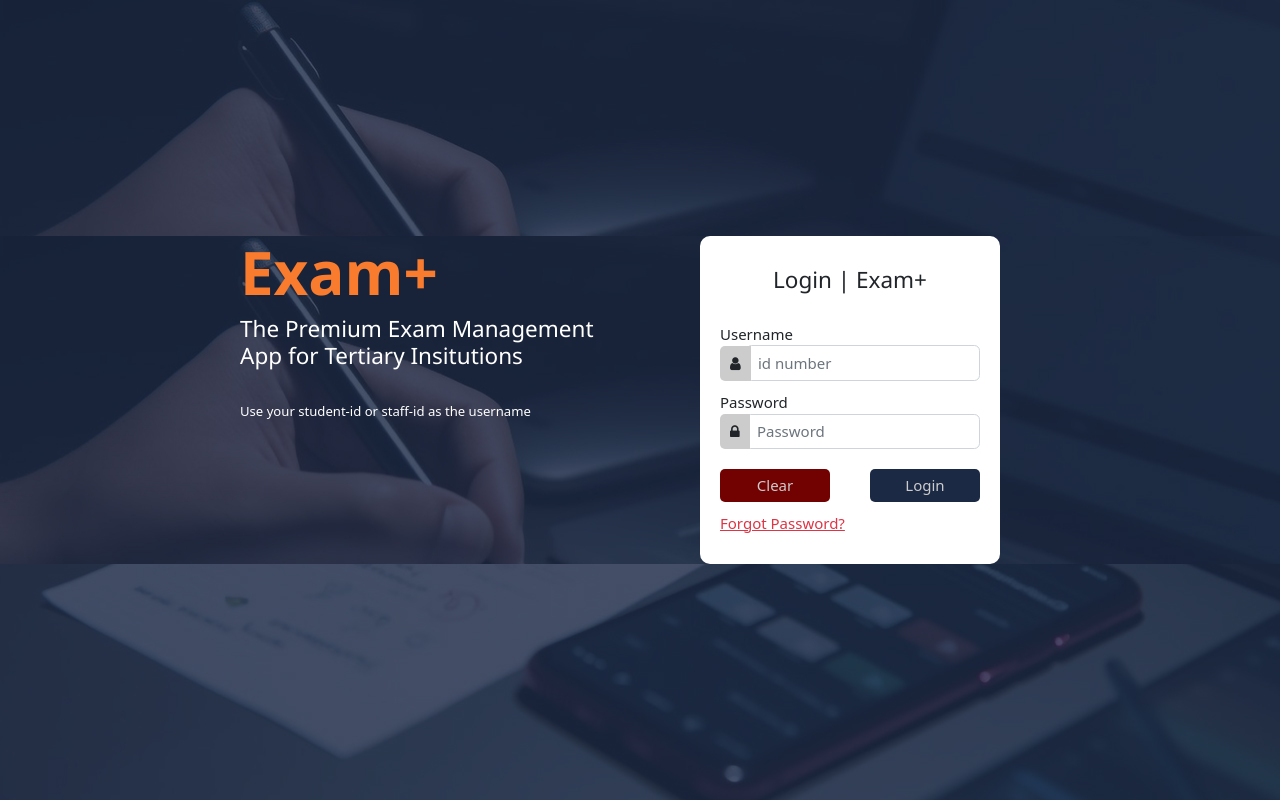
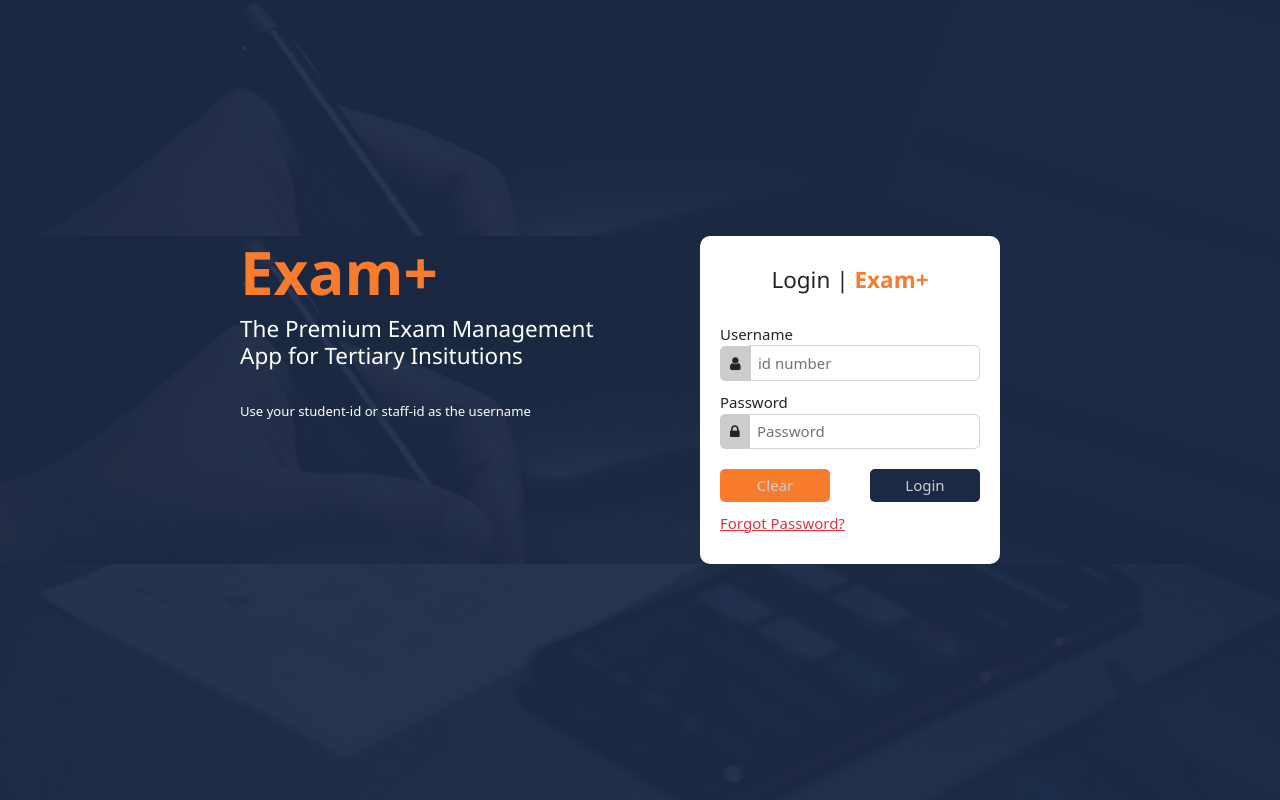
Before and after one commit to YawEffah/examapp, a Django app: page /examplus/ in a window 1280 px wide. Run offline with Django 4.2, Linux system fonts and the light colour scheme.

Commit message:
changes made login-page, and layout

```diff
--- a/examplus/static/examplus/css/login_style.css
+++ b/examplus/static/examplus/css/login_style.css
@@ -66,7 +66,7 @@
 }
 
 .login-form .submit-btn{background:#1B2945;}
-.login-form .reset-btn{background:#720101;}
+.login-form .reset-btn{background:#F97B2D;}
 
 .submit-btn:hover{background: #223c70;}
 .reset-btn:hover{background: #990202;}
--- a/examplus/static/examplus/css/style.css
+++ b/examplus/static/examplus/css/style.css
@@ -189,7 +189,7 @@
 }
 
 .submit-btn{background:#1B2945;}
-.reset-btn{background:#720101;}
+.reset-btn{background:#F97B2D;}
 
 .submit-btn:hover{background: #223c70;}
 .reset-btn:hover{background: #990202;}
--- a/examplus/templates/examplus/about.html
+++ b/examplus/templates/examplus/about.html
@@ -9,7 +9,6 @@
         <h2 class="text-center fw-bold w3-animate-opacity">- About Exam+ -</h2>
         <br>
         <P>
-            <h4>Purpose</h4>
             <p>
               Exam+ is aimed at enhancing the
             efficiency, accuracy, and security of the examination process by providing a streamlined and
--- a/examplus/templates/examplus/candidate.html
+++ b/examplus/templates/examplus/candidate.html
@@ -53,7 +53,7 @@
     {% endfor %}
 
      <!-- Button trigger modal -->
-     <button type="button" class="btn btn-primary" data-bs-toggle="modal" data-bs-target="#staticBackdrop">
+     <button type="button" class="btn btn-primary w3-animate-zoom" data-bs-toggle="modal" data-bs-target="#staticBackdrop">
         Register Courses
     </button>
     <!-- Modal -->
--- a/examplus/templates/examplus/hod.html
+++ b/examplus/templates/examplus/hod.html
@@ -68,7 +68,7 @@
                         </tr>
                     </table>
                     {% empty %}
-                        <td class="alert-info">No reported candidate</td>
+                        <p class="alert alert-info">No reported candidate</p>
                     <hr style="border: 1px solid #ccc;">
                 {% endfor %}
             </div>
--- a/examplus/templates/examplus/layout.html
+++ b/examplus/templates/examplus/layout.html
@@ -26,7 +26,7 @@
                 <span class="navbar-toggler-icon"></span>
               </button>
               {% if request.user.is_authenticated %}
-                      <div class="dropdown-wrapper">
+                      <div class="dropdown-wrapper w3-animate-opacity">
                         <button onclick="dropDown()" class="dropbtn">
                           {% for group in user.groups.all %}
                                 <small>{{ group.name }}</small>
--- a/examplus/templates/examplus/login.html
+++ b/examplus/templates/examplus/login.html
@@ -11,6 +11,7 @@
         <link rel="preconnect" href="https://fonts.gstatic.com" crossorigin>
         <meta name="viewport" content="width=device-width, initial-scale=1">
         <link href="{% static 'examplus/css/login_style.css' %}" rel="stylesheet">
+        <link rel="stylesheet" href="{% static 'examplus/css/w3.css' %}">
         <link rel="fa icon" type="short icon" href="{% static 'examplus/images/logo.png' %}">
         <link href="https://fonts.googleapis.com/css2?family=Roboto&display=swap" rel="stylesheet">
         <link rel="stylesheet" href="https://cdnjs.cloudflare.com/ajax/libs/font-awesome/4.7.0/css/font-awesome.min.css">
@@ -18,13 +19,13 @@
     </head>
     <body>
         <div id="login-container">
-           <div class="branding">
+           <div class="branding w3-animate-left">
                 <h1>Exam+</h1>
                 <h4>The Premium Exam Management App for Tertiary Insitutions</h4><br>
                 <small class="text-center">Use your student-id or staff-id as the username</small>
            </div>
-            <form method="POST" action="{% url 'examplus:login' %}" class="login-form">
-                <h4 class="text-center">Login | Exam+</h4><br>
+            <form method="POST" action="{% url 'examplus:login' %}" class="login-form w3-animate-zoom">
+                <h4 class="text-center">Login | <strong style="color: #F97B2D;">Exam+</strong></h4><br>
                 {% csrf_token %}
                 <label for="username">Username</label>
                 <div>
--- a/examplus/views.py
+++ b/examplus/views.py
@@ -163,7 +163,6 @@
 
 
 
-
 def delete_report(request, report_id):
     report = MalpracticeReport.objects.get(pk=report_id)
     report.delete()
```
Also changed, not shown: db.sqlite3, examplus/static/examplus/images/back.jpg, examplus/templates/examplus/examiner.html (line endings or trailing spaces).
